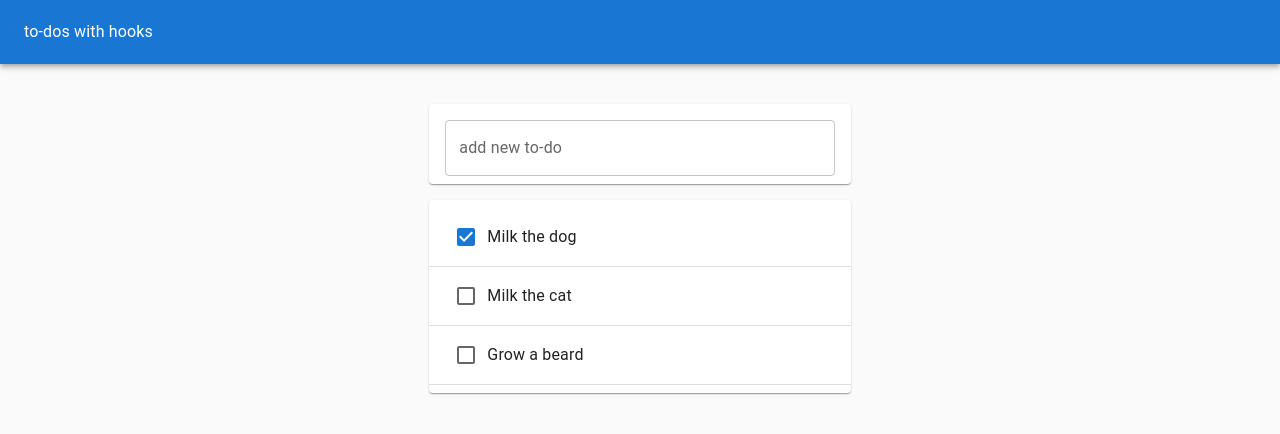
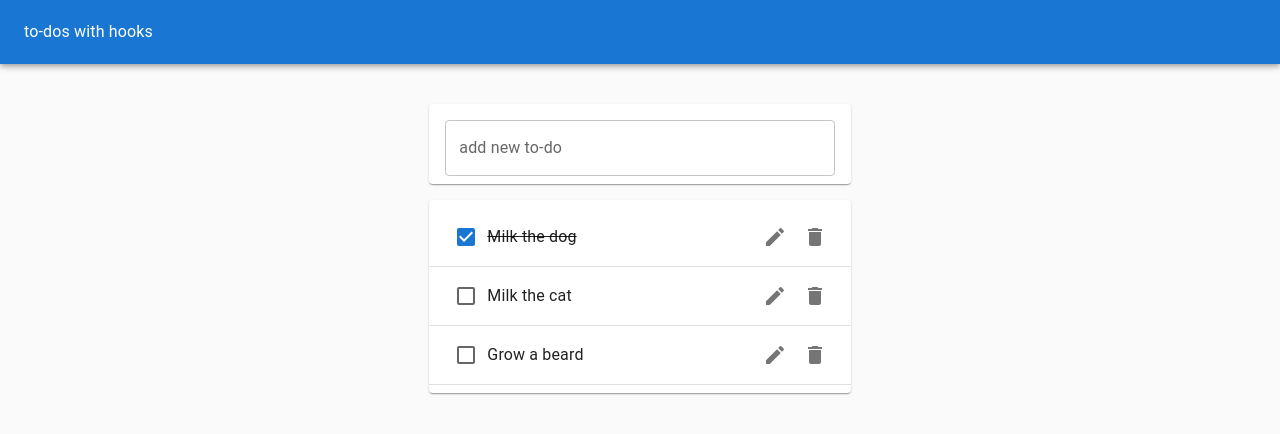
Before and after one commit to neopythe/to-do-hooks, a React (Vite) app: page / in a window 1280 px wide. Shown: the top 434 px of the page. Built offline with nearby package versions, Linux system fonts and the light colour scheme.

Commit message:
add icons to Todo component

```diff
--- a/package.json
+++ b/package.json
@@ -11,6 +11,7 @@
   "dependencies": {
     "@emotion/react": "^11.9.3",
     "@emotion/styled": "^11.9.3",
+    "@mui/icons-material": "^5.8.4",
     "@mui/material": "^5.9.1",
     "react": "^18.2.0",
     "react-dom": "^18.2.0"
--- a/src/components/Todo.jsx
+++ b/src/components/Todo.jsx
@@ -1,14 +1,25 @@
 import ListItem from '@mui/material/ListItem'
 import ListItemText from '@mui/material/ListItemText'
-import { Checkbox, ListItemSecondaryAction } from '@mui/material'
-// import IconButton from '@mui/material'
-// import ListItemSecondaryAction from '@mui/material'
+import ListItemSecondaryAction from '@mui/material/ListItemSecondaryAction'
+import Checkbox from '@mui/material/Checkbox'
+import IconButton from '@mui/material/IconButton'
+import { Delete, Edit } from '@mui/icons-material'
 
 export default function Todo({ task, completed }) {
   return (
     <ListItem>
       <Checkbox checked={completed} tabIndex={-1} />
-      <ListItemText>{task}</ListItemText>
+      <ListItemText style={{ textDecoration: completed && 'line-through' }}>
+        {task}
+      </ListItemText>
+      <ListItemSecondaryAction>
+        <IconButton aria-label="Edit">
+          <Edit />
+        </IconButton>
+        <IconButton aria-label="Delete">
+          <Delete />
+        </IconButton>
+      </ListItemSecondaryAction>
     </ListItem>
   )
 }
```
Also changed, not shown: 1 other file (tests, documents, lock files or other folders).
